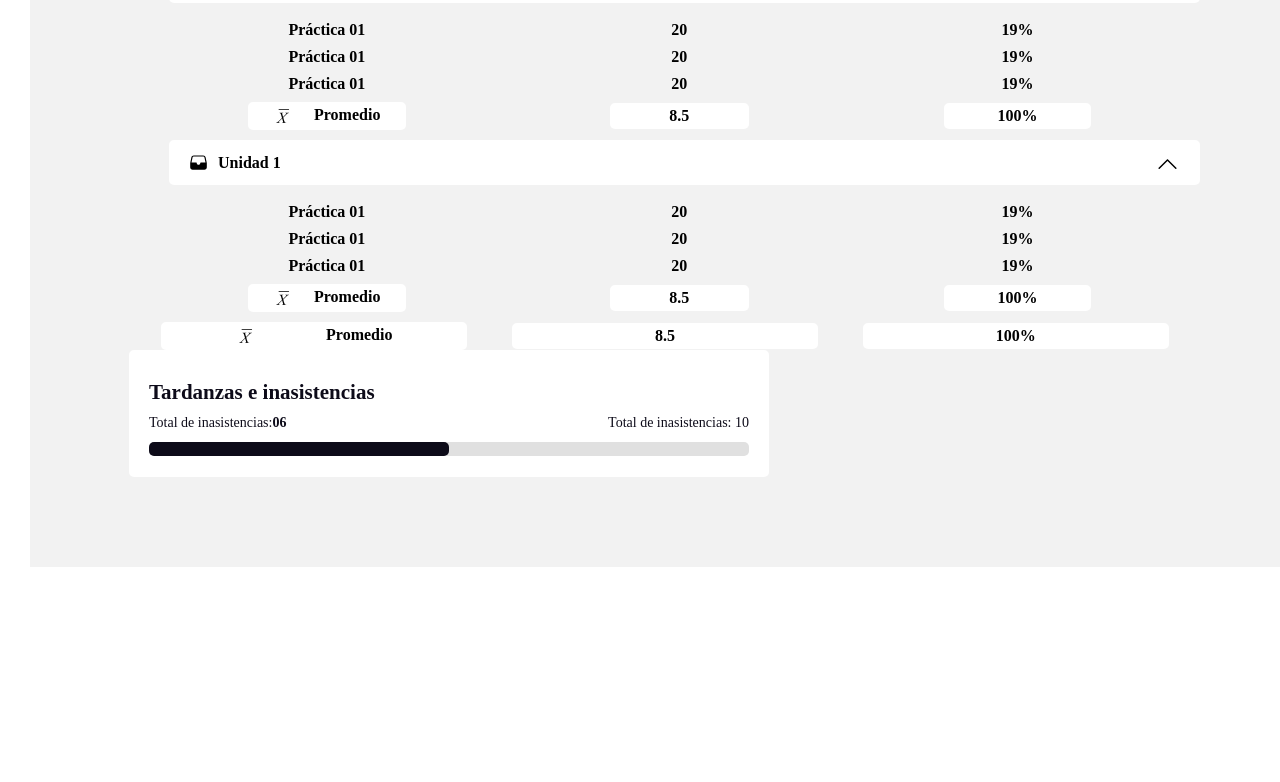
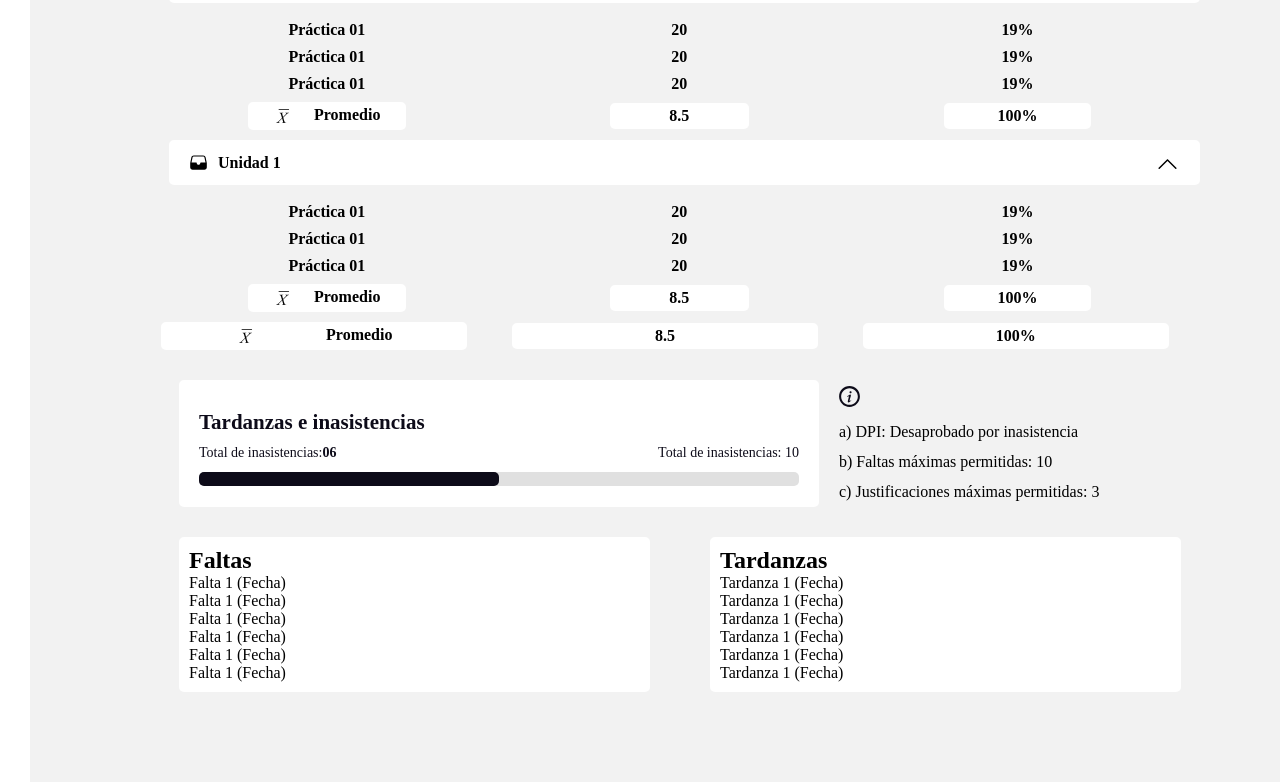
Before and after one commit to JamzDeveloper/inst-front, a Next.js app: page /dashboard/courses/1/alumnos/1 in a window 1280 px wide. Shown: the part 1003-1785 px from the top of the page. Before the commit the page ends 1570 px from the top, so only its background shows below. Built offline with nearby package versions, Linux system fonts and the light colour scheme.

Commit message:
finish page student

```diff
--- a/src/app/dashboard/courses/[id]/alumnos/[alumnos_id]/page.tsx
+++ b/src/app/dashboard/courses/[id]/alumnos/[alumnos_id]/page.tsx
@@ -1,8 +1,11 @@
+import Image from "next/image";
+import CardStudentPrincipal from "@/components/card-student-principal/card-student-principal";
 import StudentGradeTable from "@/components/student-grade-table/student-grade-table";
-import style from "./style.module.css";
-import CardStudentPrincipal from "@/components/card-student-principal/card-student-principal";
 import StudentProperty from "@/components/student-property/student-porperty";
 import StudentDelaysAbsences from "@/components/student-delays-absences/student-delays-absences";
+import style from "./style.module.css";
+import SvgCircleHelp from "../../../../../../../public/resource/svg/circle-help.svg";
+
 export default function AlumnoId() {
   const photo =
     "https://media.licdn.com/dms/image/C4E03AQEmrsbAVxtFnw/profile-displayphoto-shrink_100_100/0/1662805226331?e=1694649600&v=beta&t=LfHBjEGwhd7bhqhZJchfZCsAZIgnzVQwCJ5MwAGbJRE";
@@ -26,11 +29,31 @@ export default function AlumnoId() {
         </div>
       </div>
       <StudentGradeTable />
-      <div>
+      <div className={style.containerDelaysAbsences}>
         <div>
           <StudentDelaysAbsences />
         </div>
-        <div></div>
+        <div className={style.containerDelaysAbsencesHelp}>
+          <div>
+            <Image src={SvgCircleHelp} alt="circle help" />
+          </div>
+          <p>a) DPI: Desaprobado por inasistencia</p>
+          <p> b) Faltas máximas permitidas: 10</p>
+          <p>c) Justificaciones máximas permitidas: 3</p>
+        </div>
+      </div>
+      <div className={style.detailsofrTardinessContainer}>
+        <div>
+          <h2>Faltas</h2>
+          <p>Falta 1 (Fecha)</p> <p>Falta 1 (Fecha)</p> <p>Falta 1 (Fecha)</p>{" "}
+          <p>Falta 1 (Fecha)</p> <p>Falta 1 (Fecha)</p> <p>Falta 1 (Fecha)</p>
+        </div>
+        <div>
+          <h2>Tardanzas</h2>
+          <p>Tardanza 1 (Fecha)</p> <p>Tardanza 1 (Fecha)</p>{" "}
+          <p>Tardanza 1 (Fecha)</p> <p>Tardanza 1 (Fecha)</p>{" "}
+          <p>Tardanza 1 (Fecha)</p> <p>Tardanza 1 (Fecha)</p>
+        </div>
       </div>
     </div>
   );
--- a/src/app/dashboard/courses/[id]/alumnos/[alumnos_id]/style.module.css
+++ b/src/app/dashboard/courses/[id]/alumnos/[alumnos_id]/style.module.css
@@ -14,3 +14,33 @@
 .containerDataPersonal {
   display: flex;
 }
+.containerDelaysAbsences {
+  margin-top: 30px;
+  display: flex;
+  margin-left: 50px;
+}
+.containerDelaysAbsences > div {
+  /* width: 50%; */
+}
+
+.containerDelaysAbsencesHelp {
+  display: flex;
+  flex-direction: column;
+  justify-content: space-around;
+  text-align: left;
+  margin-left: 20px;
+}
+
+.detailsofrTardinessContainer {
+  display: flex;
+  justify-content: space-between;
+  margin-left: 50px;
+  margin-top: 30px;
+}
+.detailsofrTardinessContainer > div {
+  width: 45%;
+  background: #fff;
+  padding: 10px;
+  border-radius: 5px;
+
+}
```
Also changed, not shown: public/resource/svg/circle-help.svg (added).
